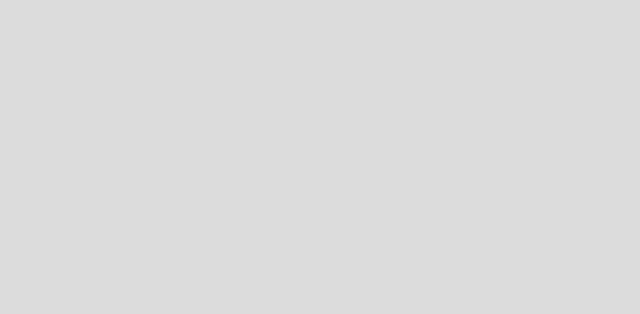
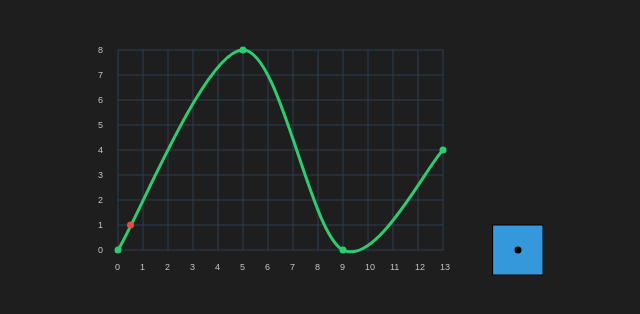
Before and after one commit to mihkuno/INTERPOLY, a website built with Vite: page index.html in a window 1280 px wide. Shown: the whole page, without its empty margins (322-962 px from the left). Built offline with nearby package versions, Linux system fonts and the light colour scheme.

Commit message:
added graph

```diff
--- a/src/main.ts
+++ b/src/main.ts
@@ -1,12 +1,99 @@
 import p5 from 'p5';
 
+
 const sketch = (p: p5) => {
+
+  // cartesian coordinates
+  let vertices = [
+    [0, 0],
+    [5, 8],
+    [9, 0],
+    [13, 4]
+  ];
+
+  const windowWidth = 500;
+  const windowHeight = 300;
+  const cvt_x = (n: number) => (25 * n) + 50;
+  const cvt_y = (n: number) => windowHeight - 50 - (25 * n);
+
   p.setup = (): void => {
-    p.createCanvas(p.windowWidth, p.windowHeight);
+    p.createCanvas(windowWidth, windowHeight);
+    p.textSize(9);
+
+    // convert cartesian to screen coordinates
+    for (const v of vertices) {
+      v[0] = cvt_x(v[0]);
+      v[1] = cvt_y(v[1]);
+    }
+
+    p.print(vertices.flat());
   }
 
   p.draw = (): void => {
-    p.background(220);
+    p.background(30);
+
+
+    /* create grid */
+    p.strokeWeight(1);
+
+    // horizontal line
+    for (let i = 50; i <= windowHeight - 50; i += 25) {
+      p.stroke('#2c3e50');
+      p.line(50, i, windowWidth - (windowWidth / 4), i);
+      p.noStroke();
+      p.fill(200);
+      p.text((windowHeight-i-50) / 25, 30, i+3);
+    }
+
+    // vertical line
+    for (let i = 50; i <= windowWidth - (windowWidth / 4); i += 25) {
+      p.stroke('#2c3e50');
+      p.line(i, 50, i, windowHeight - 50);
+      p.noStroke();
+      p.fill(200);
+      p.text((i-50) / 25, i-3, windowHeight - 30);
+    }
+
+
+    /* create points */
+    p.stroke('#2ecc71');
+    p.strokeWeight(7);
+
+    for (const v of vertices) {
+      p.point(v[0], v[1]);
+    }
+
+    /* create line */
+    p.noFill();
+    p.strokeWeight(3);
+
+    const x1 = 50;
+    const y1 = 250;
+    const x2 = 175;
+    const y2 = 50;
+    const x3 = 275;
+    const y3 = 250;
+    const x4 = 375;
+    const y4 = 150;
+
+    p.curve(x1, y1, x1, y1, x2, y2, x3, y3);
+    p.curve(x1, y1, x2, y2, x3, y3, x4, y4);
+    p.curve(x2, y2, x3, y3, x4, y4, x4, y4);
+
+
+    /* create square */
+    p.stroke(0);
+    p.strokeWeight(1);
+    p.fill('#3498db');
+    p.square(cvt_x(15), cvt_y(0)-50 / 2, 50);
+
+    p.strokeWeight(7);
+    p.point(cvt_x(16), cvt_y(0));
+
+
+    /* create glider */
+    p.stroke('#e74c3c');
+    p.point(cvt_x(0.5), cvt_y(1));
 
   }
 }
--- a/src/style.css
+++ b/src/style.css
@@ -1,6 +1,9 @@
 html, body {
   margin: 0;
   padding: 0;
+  background-color: rgb(30, 30, 30);
+  display: flex;
+  justify-content: center;
 }
 
 canvas {
```
